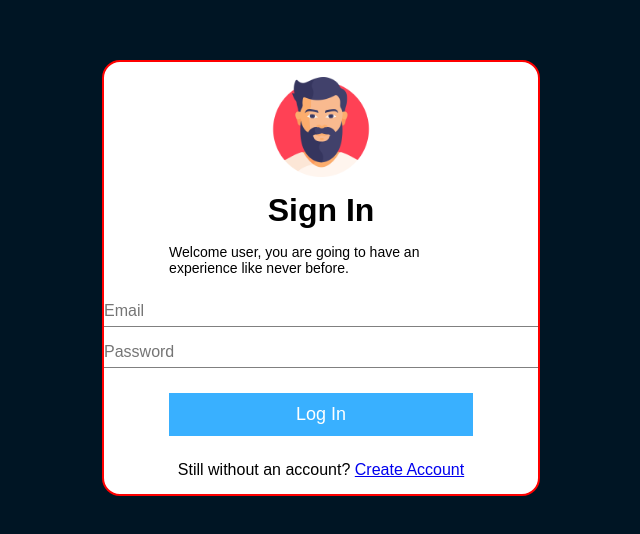
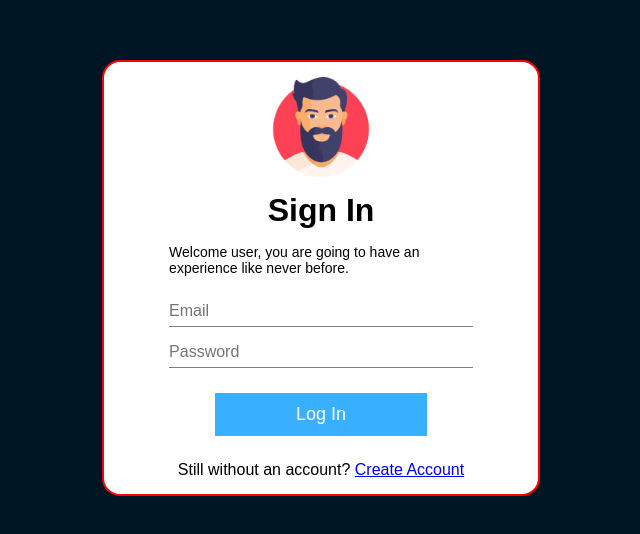
Before and after one commit to Roshan-Rajurkar/UserManagment, a React (Create React App) app in the folder client/: page / in a window 1280 px wide. Shown: the part 122-656 px from the top of the page, without its empty margins (319-959 px from the left). Built offline with nearby package versions, Linux system fonts and the light colour scheme.

Commit message:
task completed

```diff
--- a/client/src/form/login/Login.css
+++ b/client/src/form/login/Login.css
@@ -50,10 +50,10 @@
     justify-content: center;
     flex-direction: column;
     margin: 5px auto;
+    width: 70%;
 }
 
 .login__input__field {
-    width: 70%;
     margin: 10px auto;
     height: 30px;
     border: none;
```
